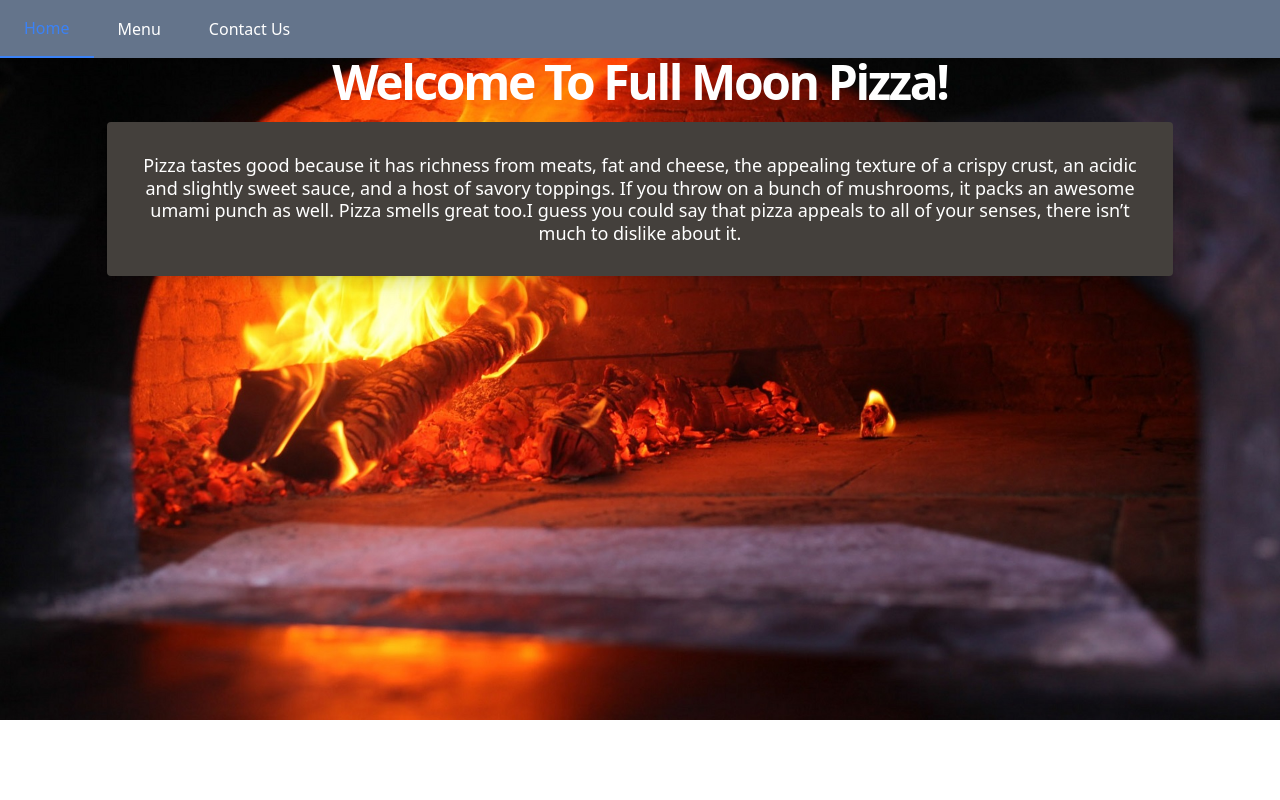
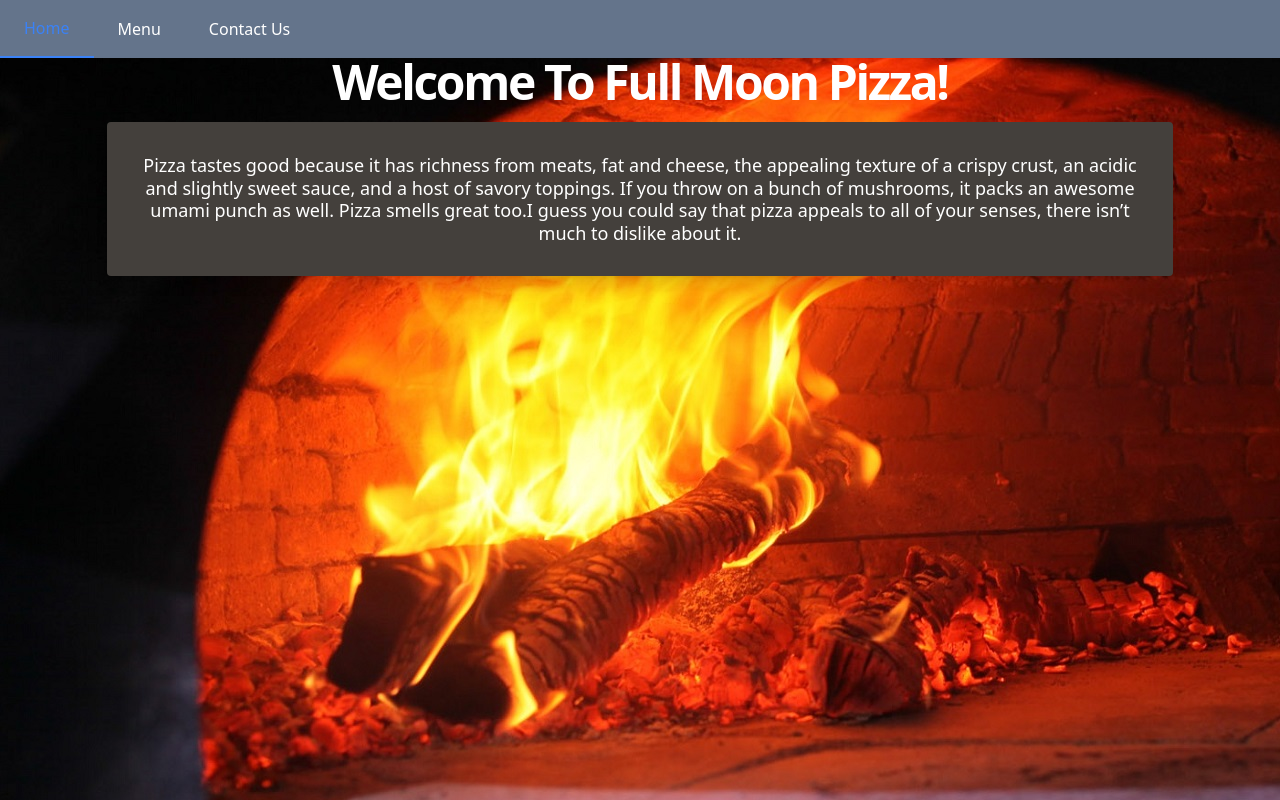
Before and after one commit to killian-oconnor/restaurant, a website built with webpack: page dist/index.html in a window 1280 px wide. Built offline with nearby package versions, Linux system fonts and the light colour scheme.

Commit message:
changed background image to contain setting

```diff
--- a/dist/index.html
+++ b/dist/index.html
@@ -6,7 +6,7 @@
         <meta name="viewport" content="width=device-width, initial-scale=1.0">
         <link href="output.css" rel="stylesheet">
     </head>
-  <body class="bg-gradient-to-t w-full h-full bg-no-repeat bg-cover" style="background-image: url('background.jpg');">
+  <body class="bg-gradient-to-t w-full h-full bg-no-repeat bg-contain" style="background-image: url('background.jpg');">
     <div id="navBar"></div>
     <div>
       <div id="contentStuff"></div>
```
